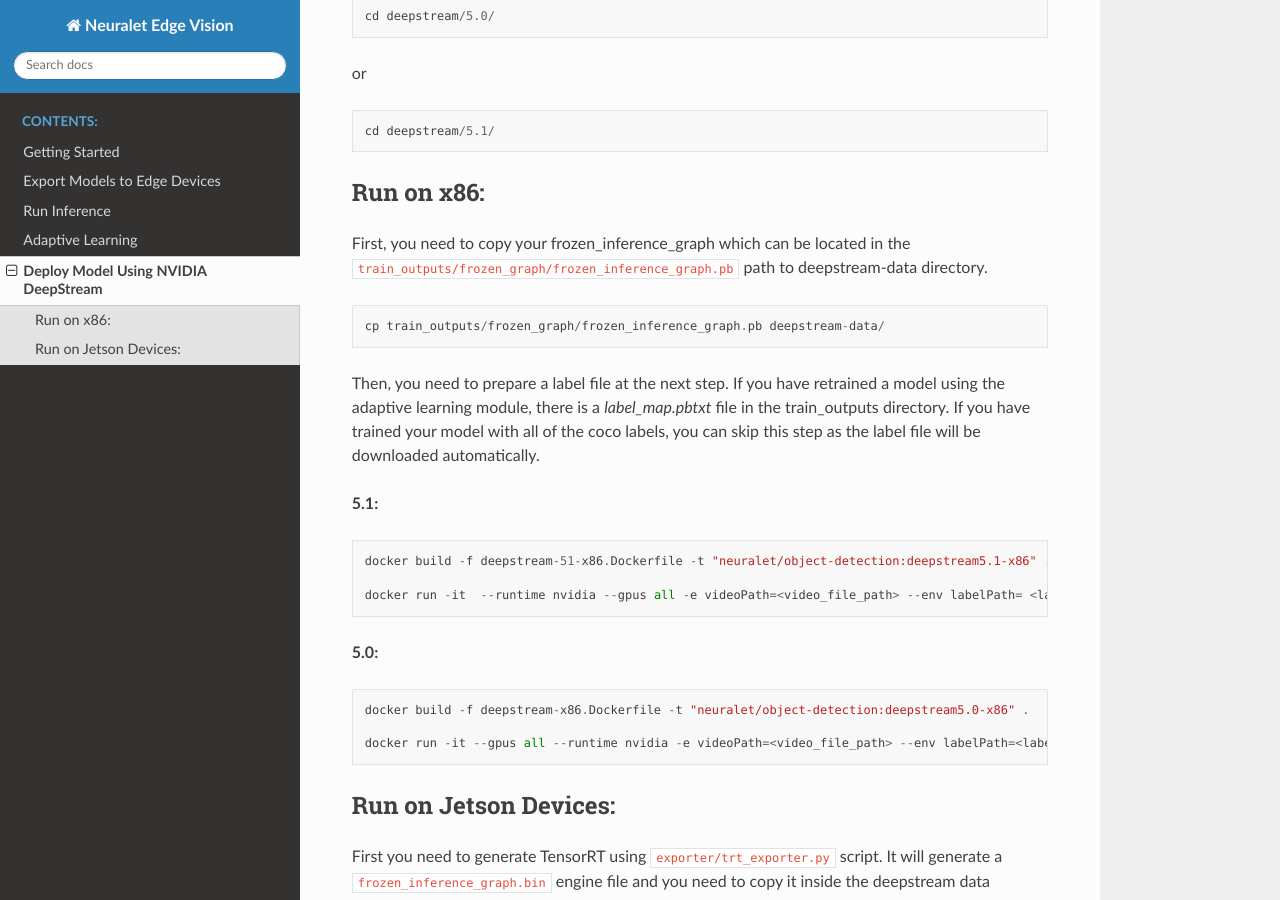
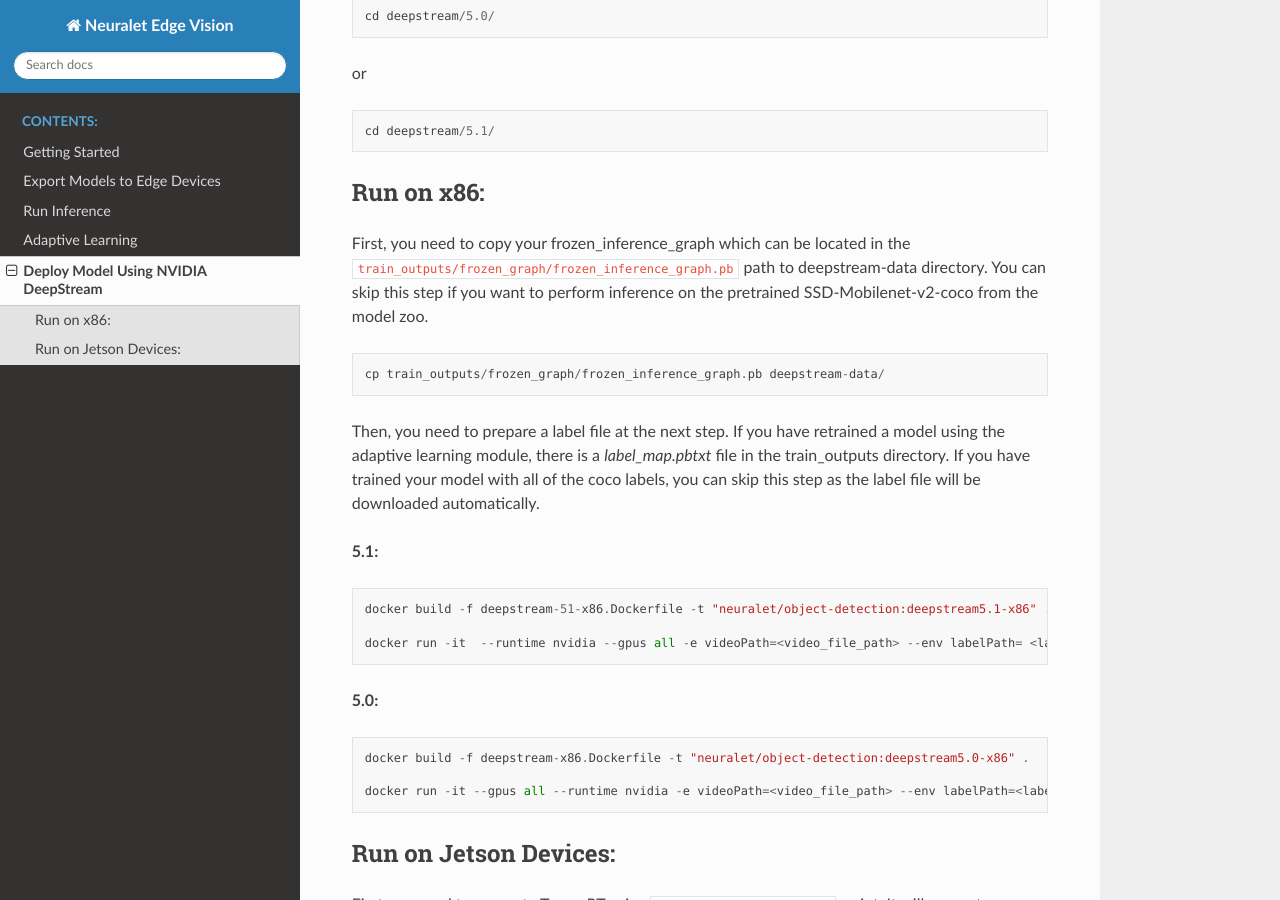
Before and after one commit to galliot-us/adaptive-object-detection, a Sphinx documentation site: the page built from docs/source/deepstream.rst, in a window 1280 px wide and 900 px high, scrolled down 749 px. Built offline with Sphinx 7.4.7 and the Read the Docs theme 2.0.0, drawn with Linux system fonts in a browser that asks for light colours.

Commit message:
Update deepstream.rst

```diff
--- a/docs/source/deepstream.rst
+++ b/docs/source/deepstream.rst
@@ -41,7 +41,7 @@ or ::
 
 Run on x86:
 ***********
-First, you need to copy your frozen_inference_graph which can be located in the :code:`train_outputs/frozen_graph/frozen_inference_graph.pb` path to deepstream-data directory. ::
+First, you need to copy your frozen_inference_graph which can be located in the :code:`train_outputs/frozen_graph/frozen_inference_graph.pb` path to deepstream-data directory. You can skip this step if you want to perform inference on the pretrained SSD-Mobilenet-v2-coco from the model zoo. ::
 
     cp train_outputs/frozen_graph/frozen_inference_graph.pb deepstream-data/
 
```
